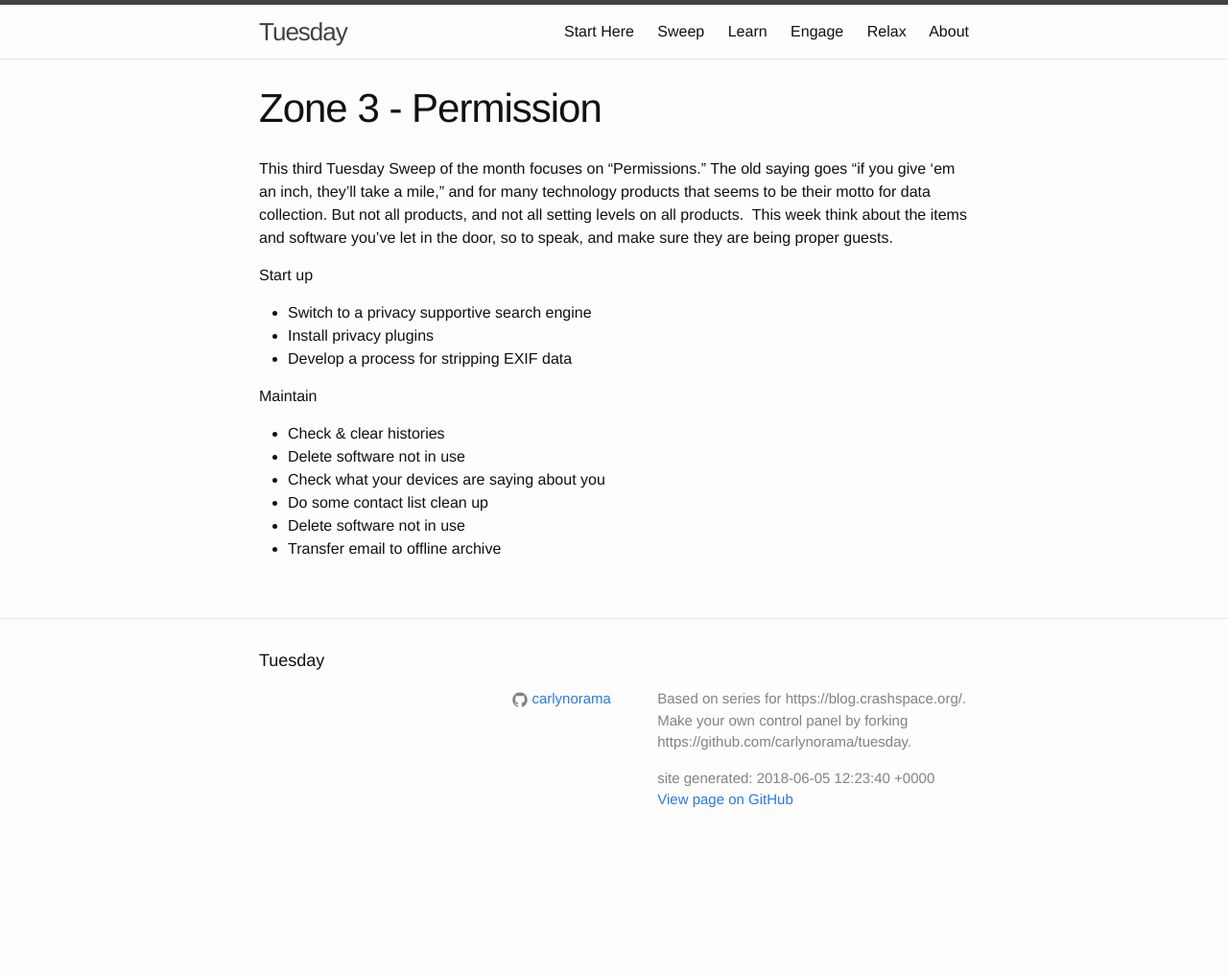
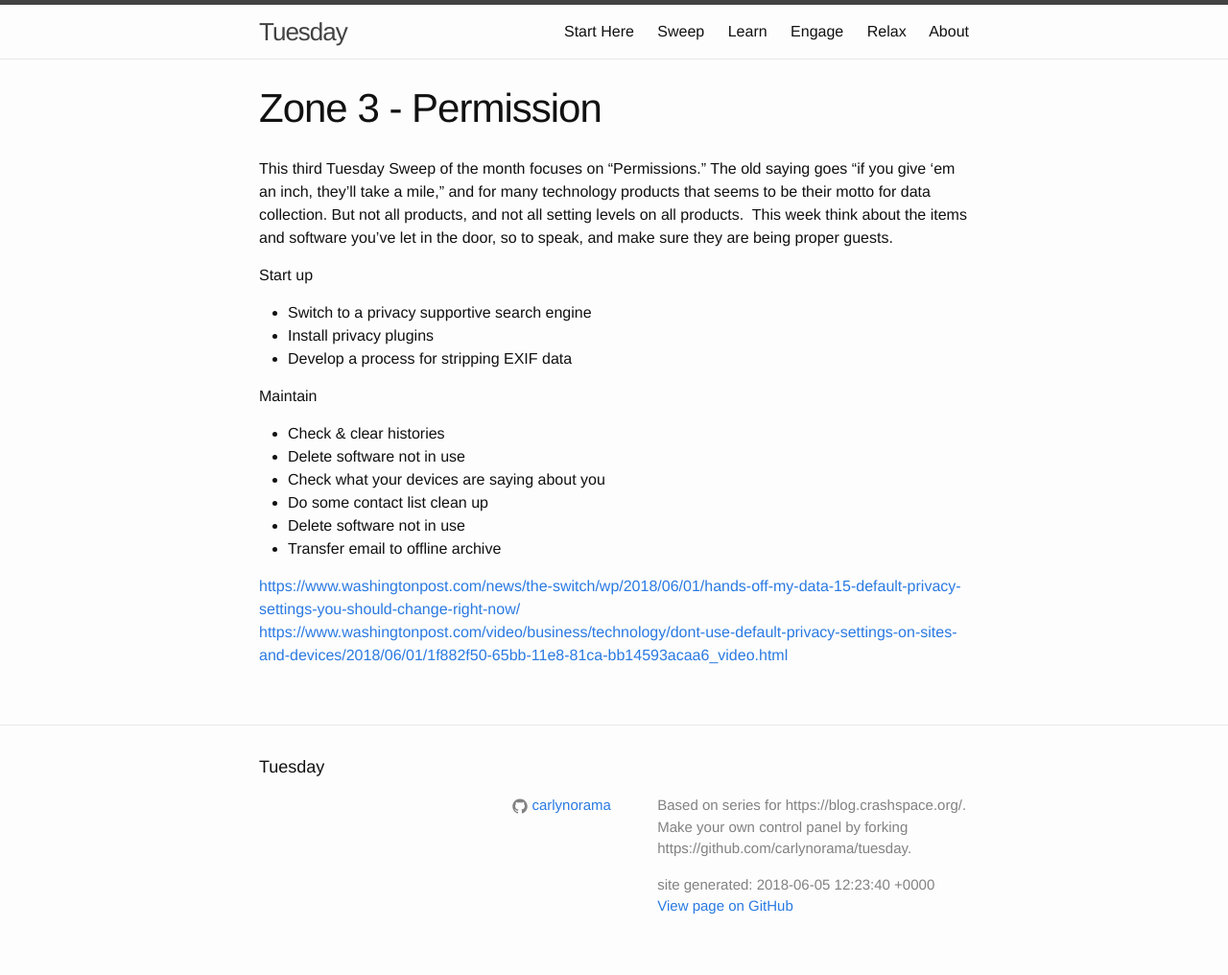
Before and after one commit to CRASHSpace/tuesday, a Jekyll site: the page built from _sweep/zone03/index.md, in a window 1280 px wide. Shown: the whole page at 96% size. Built offline with Jekyll 4.4.1, drawn with Linux system fonts in a browser that asks for light colours; before the commit the page ends 905 px from its top, so only the background shows below that.

Commit message:
links for next time

```diff
--- a/_sweep/zone03/index.md
+++ b/_sweep/zone03/index.md
@@ -15,6 +15,7 @@ Start up
 - Install privacy plugins
 - Develop a process for stripping EXIF data
 
+
 Maintain
 - Check & clear histories
 - Delete software not in use
@@ -22,3 +23,6 @@ Maintain
 - Do some contact list clean up
 - Delete software not in use
 - Transfer email to offline archive
+
+<https://www.washingtonpost.com/news/the-switch/wp/2018/06/01/hands-off-my-data-15-default-privacy-settings-you-should-change-right-now/>
+<https://www.washingtonpost.com/video/business/technology/dont-use-default-privacy-settings-on-sites-and-devices/2018/06/01/1f882f50-65bb-11e8-81ca-bb14593acaa6_video.html>
```
